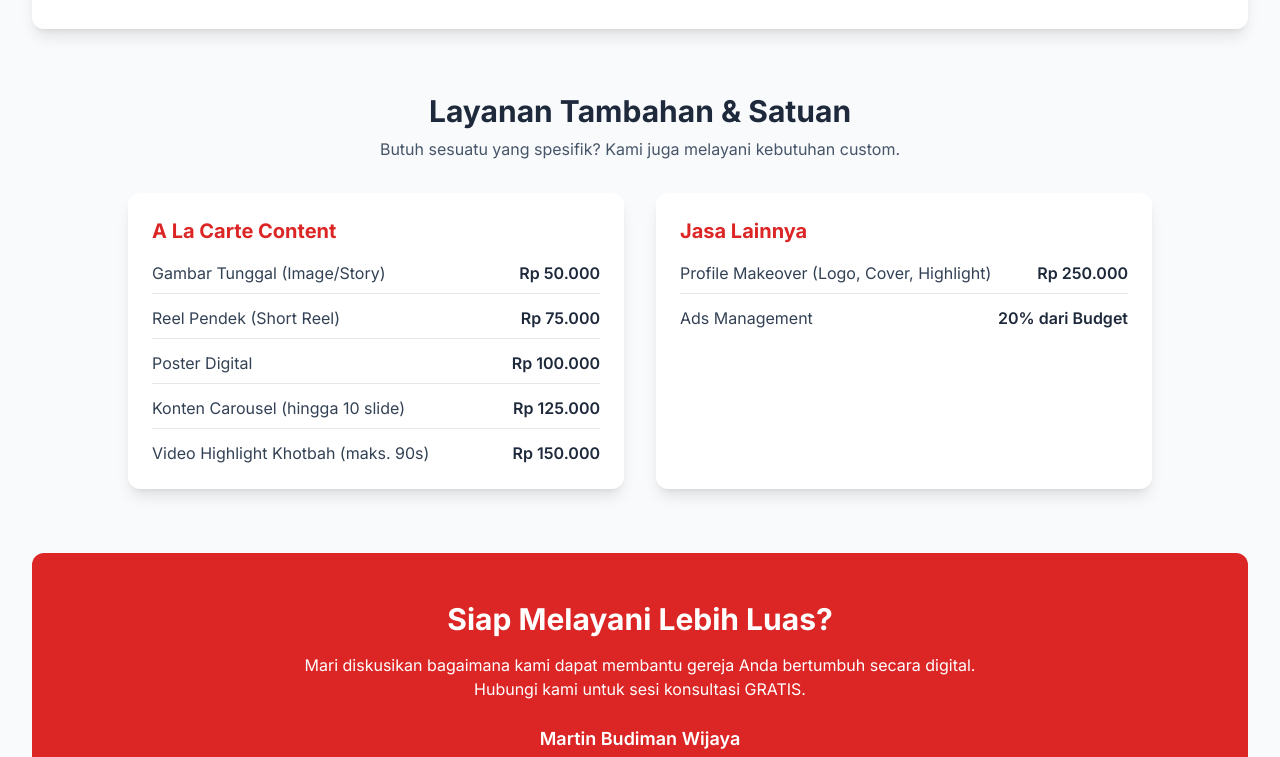
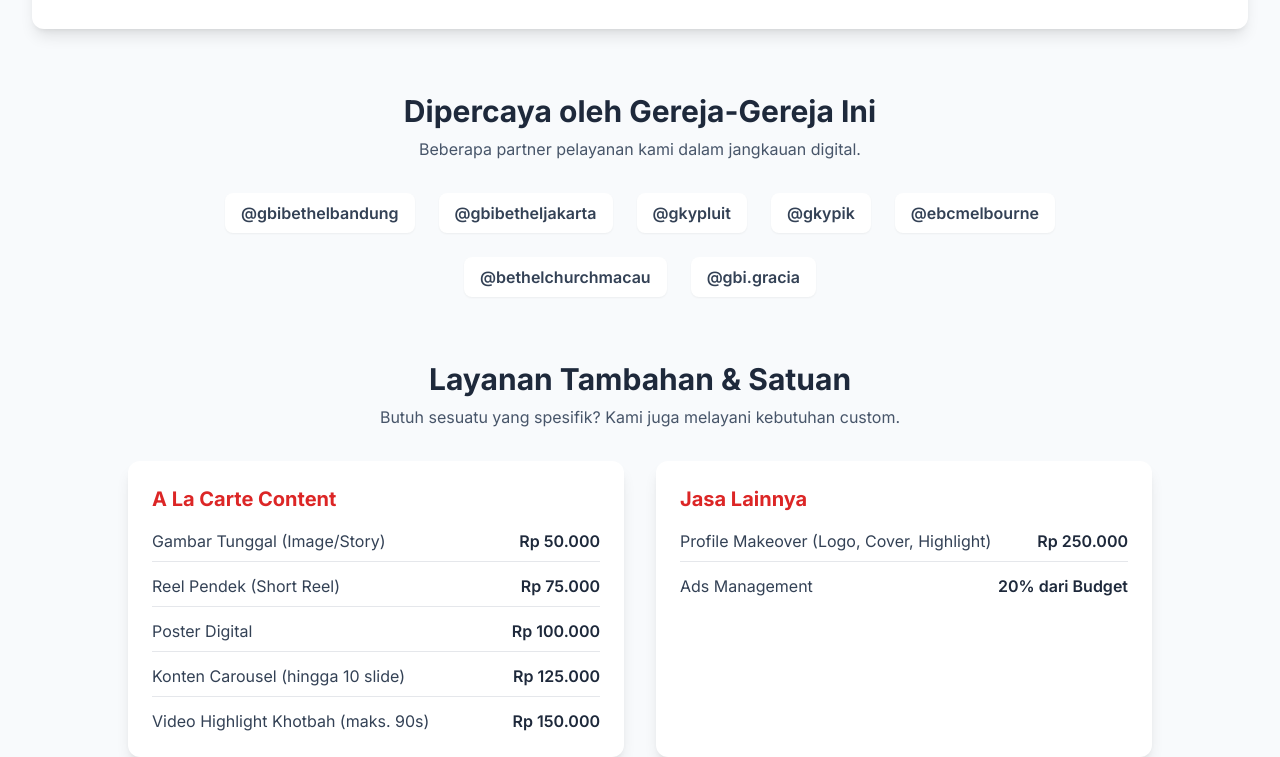
Before and after one commit to reccalee77/katalog-secondmile, a plain HTML site: page index.html in a window 1280 px wide. Shown: the part 2084-2841 px from the top of the page. Drawn offline with nearby package versions, Linux system fonts and the light colour scheme.

Commit message:
Update index.html

```diff
--- a/index.html
+++ b/index.html
@@ -10,8 +10,8 @@
     <link rel="preconnect" href="https://fonts.gstatic.com" crossorigin>
     <link href="https://fonts.googleapis.com/css2?family=Inter:wght@400;600;700&display=swap" rel="stylesheet">
     <!-- Chosen Palette: Energetic Professional (Slate, Zinc, Red) -->
-    <!-- Application Structure Plan: The SPA is designed as a single, scrollable page with interactive components to enhance user exploration. It starts with a Hero section to state the value proposition. The core is a 'Feature Comparison' section that displays as a detailed table on all screens. This is followed by a 'Package Value Visualized' section with a Chart.js bar chart. Below this, 'A La Carte' and 'Additional Services' are presented in a clear responsive grid. The structure concludes with a strong 'Call to Action' section. The layout is now fixed to the desktop table view for all screen sizes. -->
-    <!-- Visualization & Content Choices: 1. Package Explorer (Table): Report Info: Details of Paket A, B, C & new features. -> Goal: Compare/Organize. -> Method: Feature comparison table. -> Interaction: Visual scanning, horizontal scrolling on small screens. -> Justification: The user requested to disable the mobile-specific view. The table is now the primary view on all devices. -> Library: Tailwind CSS. 2. Value Comparison Chart: Report Info: Content items per package. -> Goal: Compare/Analyze. -> Method: Bar Chart. -> Interaction: Hover tooltips. -> Justification: Provides a quick data-driven summary. -> Library: Chart.js (Canvas). -->
+    <!-- Application Structure Plan: The SPA is designed as a single, scrollable page with interactive components to enhance user exploration. It starts with a Hero section to state the value proposition. The core is a 'Feature Comparison' section that displays as a detailed table on all screens. This is followed by a 'Package Value Visualized' section with a Chart.js bar chart, a new 'Portfolio' section, and then 'A La Carte' and 'Additional Services' in a clear responsive grid. The structure concludes with a strong 'Call to Action' section. The layout is fixed to the desktop table view for all screen sizes. -->
+    <!-- Visualization & Content Choices: 1. Package Explorer (Table): Report Info: Details of Paket A, B, C & new features. -> Goal: Compare/Organize. -> Method: Feature comparison table. -> Interaction: Visual scanning, horizontal scrolling on small screens. -> Justification: The user requested to disable the mobile-specific view. The table is now the primary view on all devices. -> Library: Tailwind CSS. 2. Portfolio Section: Report Info: Client List. -> Goal: Build Trust. -> Method: A grid of linked client names. -> Interaction: Click to visit client's Instagram. -> Justification: Adds social proof and credibility. -> Library: Tailwind CSS. 3. Value Comparison Chart: Report Info: Content items per package. -> Goal: Compare/Analyze. -> Method: Bar Chart. -> Interaction: Hover tooltips. -> Justification: Provides a quick data-driven summary. -> Library: Chart.js (Canvas). -->
     <!-- CONFIRMATION: NO SVG graphics used. NO Mermaid JS used. -->
     <style>
         body {
@@ -197,6 +197,25 @@
                 </div>
             </section>
 
+            <!-- Portfolio Section -->
+            <section id="portfolio" class="mb-16">
+                <div class="text-center mb-8">
+                    <h2 class="text-3xl md:text-3xl font-bold">Dipercaya oleh Gereja-Gereja Ini</h2>
+                    <p class="text-slate-600 mt-2">Beberapa partner pelayanan kami dalam jangkauan digital.</p>
+                </div>
+                <div class="max-w-4xl mx-auto">
+                    <div class="flex flex-wrap justify-center items-center gap-4 md:gap-6">
+                        <a href="https://www.instagram.com/gbibethelbandung" target="_blank" class="bg-white px-4 py-2 rounded-lg shadow-sm text-slate-700 font-semibold hover:bg-red-50 hover:text-red-600 transition-colors">@gbibethelbandung</a>
+                        <a href="https://www.instagram.com/gbibetheljakarta" target="_blank" class="bg-white px-4 py-2 rounded-lg shadow-sm text-slate-700 font-semibold hover:bg-red-50 hover:text-red-600 transition-colors">@gbibetheljakarta</a>
+                        <a href="https://www.instagram.com/gkypluit" target="_blank" class="bg-white px-4 py-2 rounded-lg shadow-sm text-slate-700 font-semibold hover:bg-red-50 hover:text-red-600 transition-colors">@gkypluit</a>
+                        <a href="https://www.instagram.com/gkypik" target="_blank" class="bg-white px-4 py-2 rounded-lg shadow-sm text-slate-700 font-semibold hover:bg-red-50 hover:text-red-600 transition-colors">@gkypik</a>
+                        <a href="https://www.instagram.com/ebcmelbourne" target="_blank" class="bg-white px-4 py-2 rounded-lg shadow-sm text-slate-700 font-semibold hover:bg-red-50 hover:text-red-600 transition-colors">@ebcmelbourne</a>
+                        <a href="https://www.instagram.com/bethelchurchmacau" target="_blank" class="bg-white px-4 py-2 rounded-lg shadow-sm text-slate-700 font-semibold hover:bg-red-50 hover:text-red-600 transition-colors">@bethelchurchmacau</a>
+                        <a href="https://www.instagram.com/gbi.gracia" target="_blank" class="bg-white px-4 py-2 rounded-lg shadow-sm text-slate-700 font-semibold hover:bg-red-50 hover:text-red-600 transition-colors">@gbi.gracia</a>
+                    </div>
+                </div>
+            </section>
+
             <!-- Other Services Section -->
             <section id="other-services" class="mb-16">
                  <div class="text-center mb-8">
```
